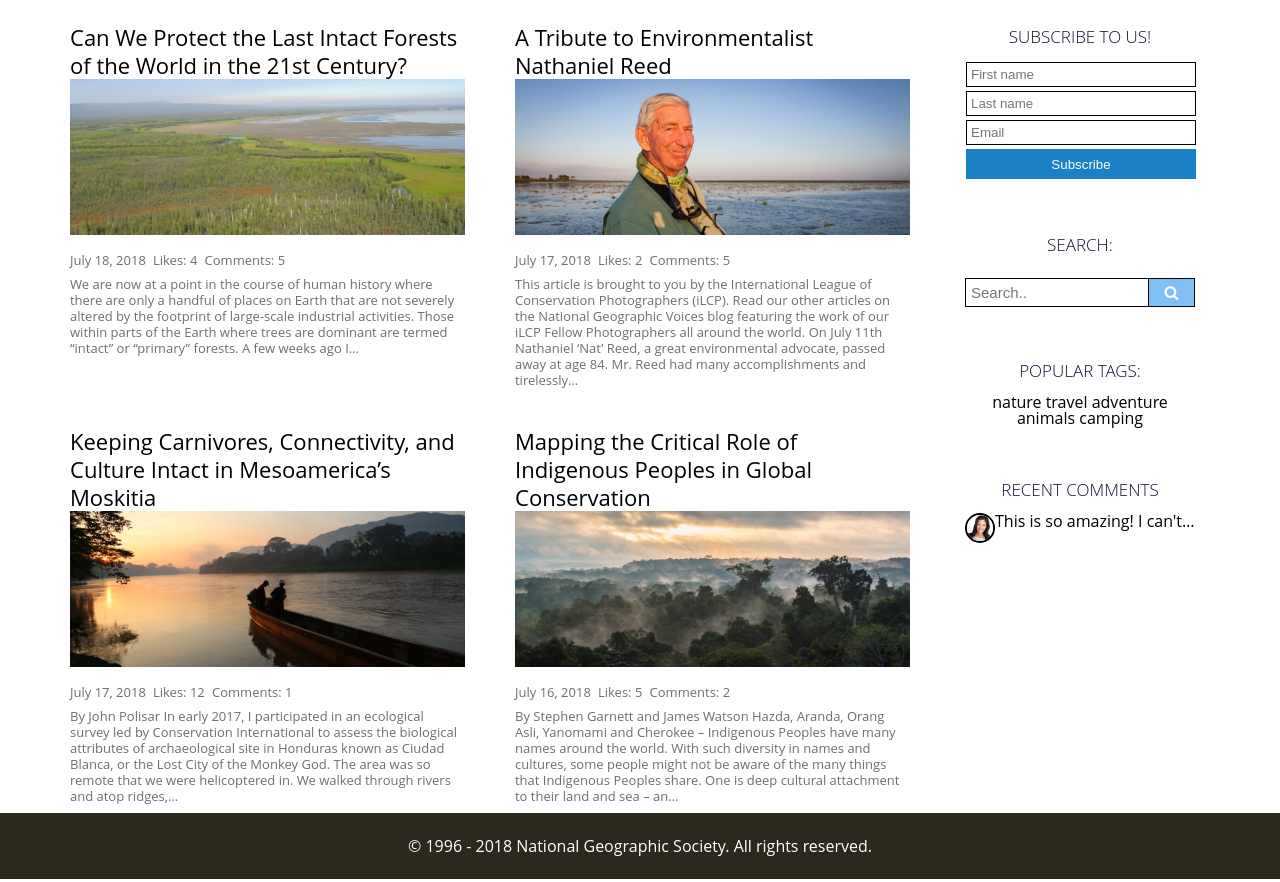
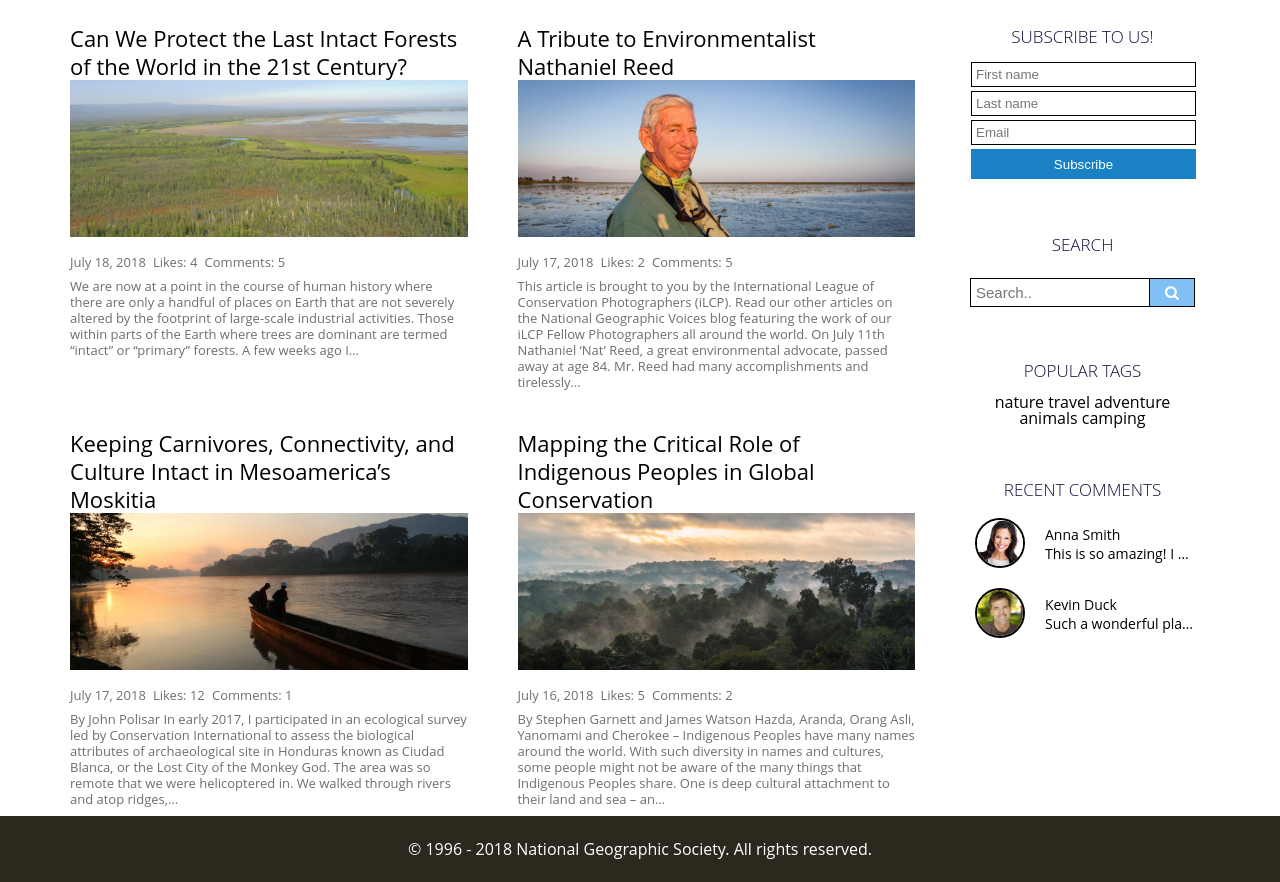
Before and after one commit to Kolobovnykova/Blog, a plain HTML site: page index.html in a window 1280 px wide. Shown: the part 521-1403 px from the top of the page. Drawn offline with Linux system fonts and the light colour scheme.

Commit message:
Fixed comment picture display

```diff
--- a/css/main.css
+++ b/css/main.css
@@ -124,15 +124,31 @@ input[type="submit"]:hover {
 }
 
 .comment {
-    display: flex;
-    justify-content: space-between;
+    display: grid;
+    grid-template-columns: 20% 80%;
+    text-align: left;
+    margin-bottom: 10px;
+    font-size: 14px;
+}
+
+.user-comment {
+    margin-top: 10px;
+    margin-left: 30px;
+    overflow: hidden;
+    white-space: nowrap;
+    text-overflow: ellipsis;
+}
+
+.user-comment h5 {
+    margin: 5px 0px;
 }
 
 .comment img {
-    height: 30px;
-    border-radius: 15px;
+    height: 50px;
+    border-radius: 25px;
     border: black 2px solid;
     display: flex;
+    margin: 5px;;
 }
 
 .aside-data h4 {
@@ -142,12 +158,6 @@ input[type="submit"]:hover {
     font-weight: 200;
     margin: 15px 0;
     text-transform: uppercase;
-}
-
-.user-comment {
-    white-space: nowrap;
-    overflow: hidden;
-    text-overflow: ellipsis;
 }
 
 .content {
--- a/css/media.css
+++ b/css/media.css
@@ -13,6 +13,11 @@
 
     .logo-words {
         display: none;
+    }
+
+    .comment img {
+        height: 30px;
+        border-radius: 15px;
     }
 
 }
--- a/index.html
+++ b/index.html
@@ -216,7 +216,7 @@
 					</form>
 				</div>
 				<div class="aside-data search">
-					<h4>Search:</h4>
+					<h4>Search</h4>
 					<form action="www.google.com.ua">
 						<input type="text" placeholder="Search.." name="search">
 						<button type="submit" id="search">
@@ -225,7 +225,7 @@
 					</form>
 				</div>
 				<div class="aside-data tags">
-					<h4>Popular tags:</h4>
+					<h4>Popular tags</h4>
 					<a href="#">nature</a>
 					<a href="#">travel</a>
 					<a href="#">adventure</a>
@@ -239,9 +239,19 @@
 							<img src="images/comment_picture.jpg" alt="Comment picture">
 						</div>
 						<div class="user-comment">
-							This is so amazing! I can't imagine these views exist in real life!
+							<h5>Anna Smith</h5>
+							<span>This is so amazing! I can't imagine these views exist in real life!</span>
 						</div>
 					</div>
+					<div class="comment">
+							<div>
+								<img src="images/comment_picture_man.jpg" alt="Comment picture man">
+							</div>
+							<div class="user-comment">
+								<h5>Kevin Duck</h5>
+								<span>Such a wonderful place!</span>
+							</div>
+						</div>
 				</div>
 			</div>
 		</div>
```
Also changed, not shown: images/comment_picture_man.jpg (added).
